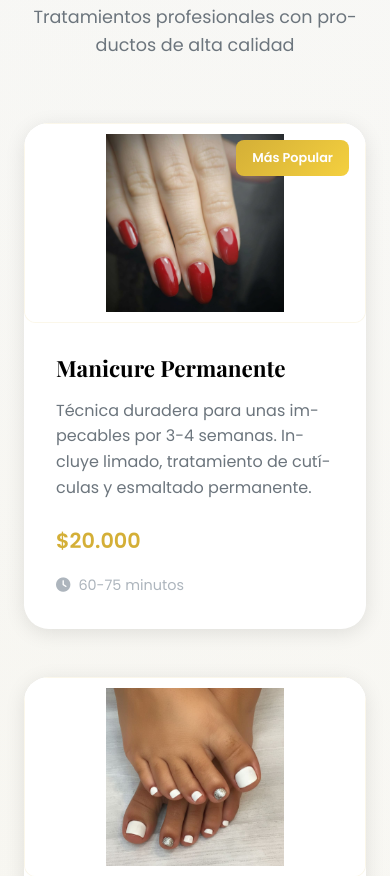
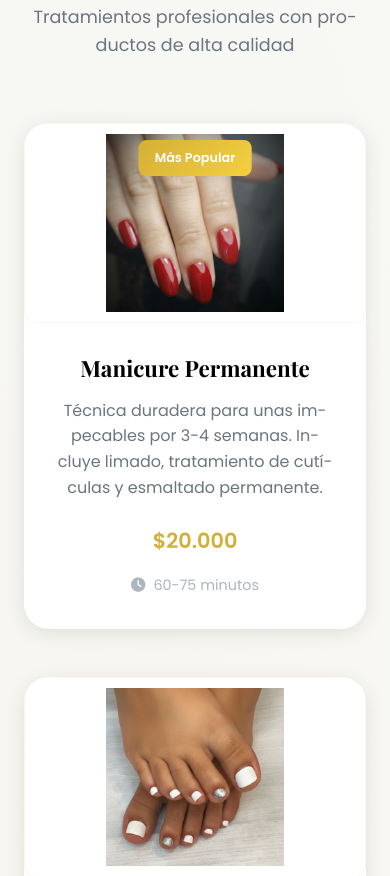
Before and after one commit to Mauricio087/Belleza_a_domicilio, a plain HTML site: page index.html in a window 390 px wide. Shown: the part 1502-2378 px from the top of the page. Drawn offline with nearby package versions, Linux system fonts and the light colour scheme.

Commit message:
renderizado

```diff
--- a/assets/style.css
+++ b/assets/style.css
@@ -1521,6 +1521,32 @@ img {
         grid-template-columns: 1fr;
     }
 
+    /* Centrar todo el contenido de las cards en móvil */
+    .service-content {
+        text-align: center;
+        display: flex;
+        flex-direction: column;
+        align-items: center;
+    }
+
+    .service-content h3,
+    .service-content p,
+    .service-price,
+    .service-duration {
+        text-align: center;
+    }
+
+    .service-duration {
+        justify-content: center;
+    }
+
+    /* Centrar el badge/overlay en móvil */
+    .service-overlay {
+        right: auto;
+        left: 50%;
+        transform: translateX(-50%);
+    }
+
     /* Ajustes de hover para móviles */
     .service-card:hover .service-image img {
         transform: scale(1.03);
```
